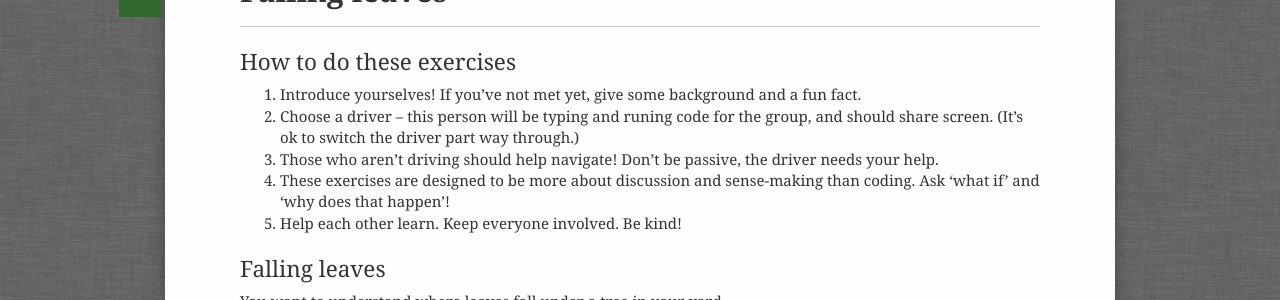
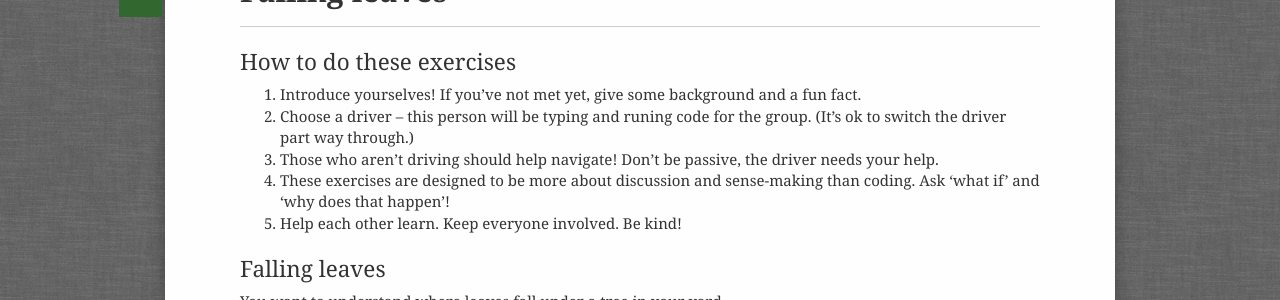
Before and after one commit to probmods/probmods2, a Jekyll site: the page built from teaching_extras/GenerativeLeaves.md, in a window 1280 px wide. Shown: the part 146-446 px from the top of the page. Built offline with Jekyll 4.4.1, drawn with Linux system fonts in a browser that asks for light colours; a script that is not in the unit is left out.

Commit message:
revising generative leaves

```diff
--- a/teaching_extras/GenerativeLeaves.md
+++ b/teaching_extras/GenerativeLeaves.md
@@ -6,7 +6,7 @@
 ## How to do these exercises
 
 1. Introduce yourselves! If you've not met yet, give some background and a fun fact.
-2. Choose a driver -- this person will be typing and runing code for the group, and should share screen. (It's ok to switch the driver part way through.)
+2. Choose a driver -- this person will be typing and runing code for the group. (It's ok to switch the driver part way through.)
 3. Those who aren't driving should help navigate! Don't be passive, the driver needs your help.
 4. These exercises are designed to be more about discussion and sense-making than coding. Ask 'what if' and 'why does that happen'!
 5. Help each other learn. Keep everyone involved. Be kind!
```
